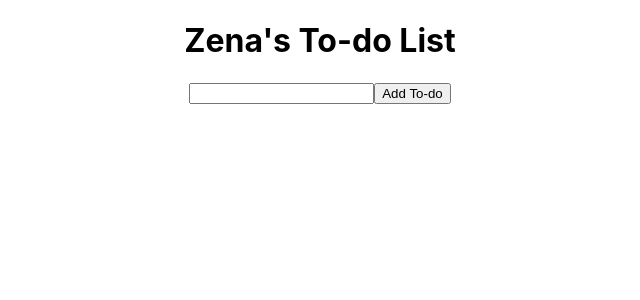
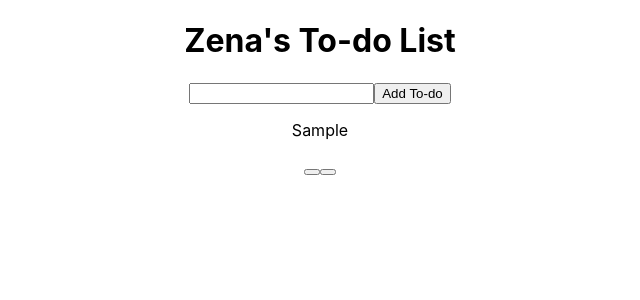
Before and after one commit to zendrias/useReducer-Hook, a React (Create React App) app: page / in a window 1280 px wide. Both pictures are taken after typing "Sample" into the empty fields and a click on the button "Add To-do". Shown: the top 300 px of the page, without its empty margins (320-960 px from the left). Built offline with nearby package versions, Linux system fonts and the light colour scheme.

Commit message:
functioning bawsic todo list

```diff
--- a/src/App.js
+++ b/src/App.js
@@ -20,7 +20,7 @@ function App() {
 
   function handleSubmit(e) {
     e.preventDefault()
-    dispatch({ type: ACTIONS.ADD_TODO, payload: { name: name, id: Date.now, complete: false } })
+    dispatch({ type: ACTIONS.ADD_TODO, payload: { name: name, id: Date.now(), complete: false } })
     setName('')
   }
 
@@ -31,6 +31,19 @@ function App() {
         <input type="text" onChange={(e) => setName(e.target.value)} value={name} />
         <button type="submit">Add To-do</button>
       </form>
+      <div>
+        {todos.map(todo => (
+          <div key={todo.id}>
+            <p
+            >
+              {todo.name}
+            </p>
+            <button></button>
+            <button></button>
+          </div>
+
+        ))}
+      </div>
     </div>
   );
 }
```
